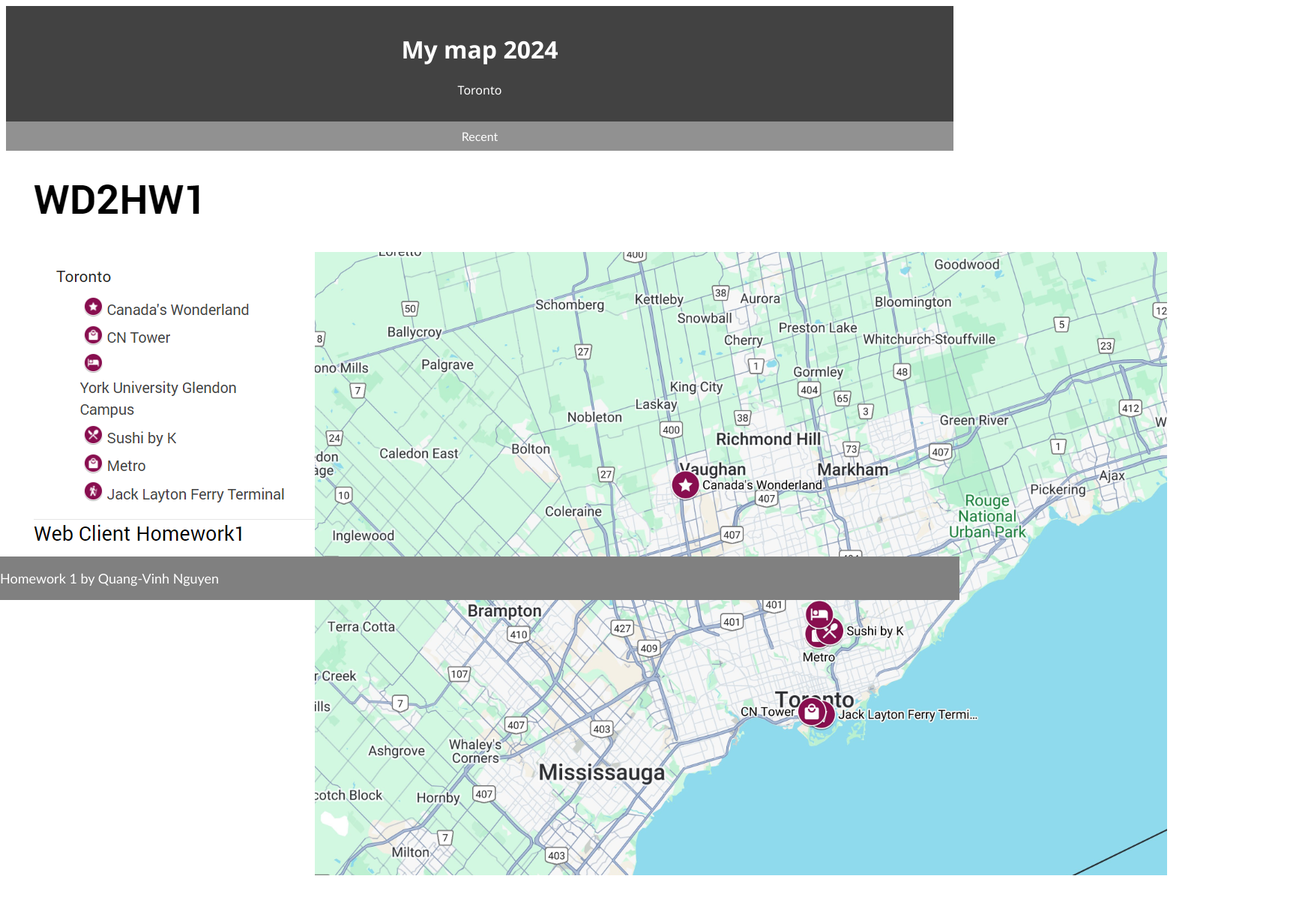
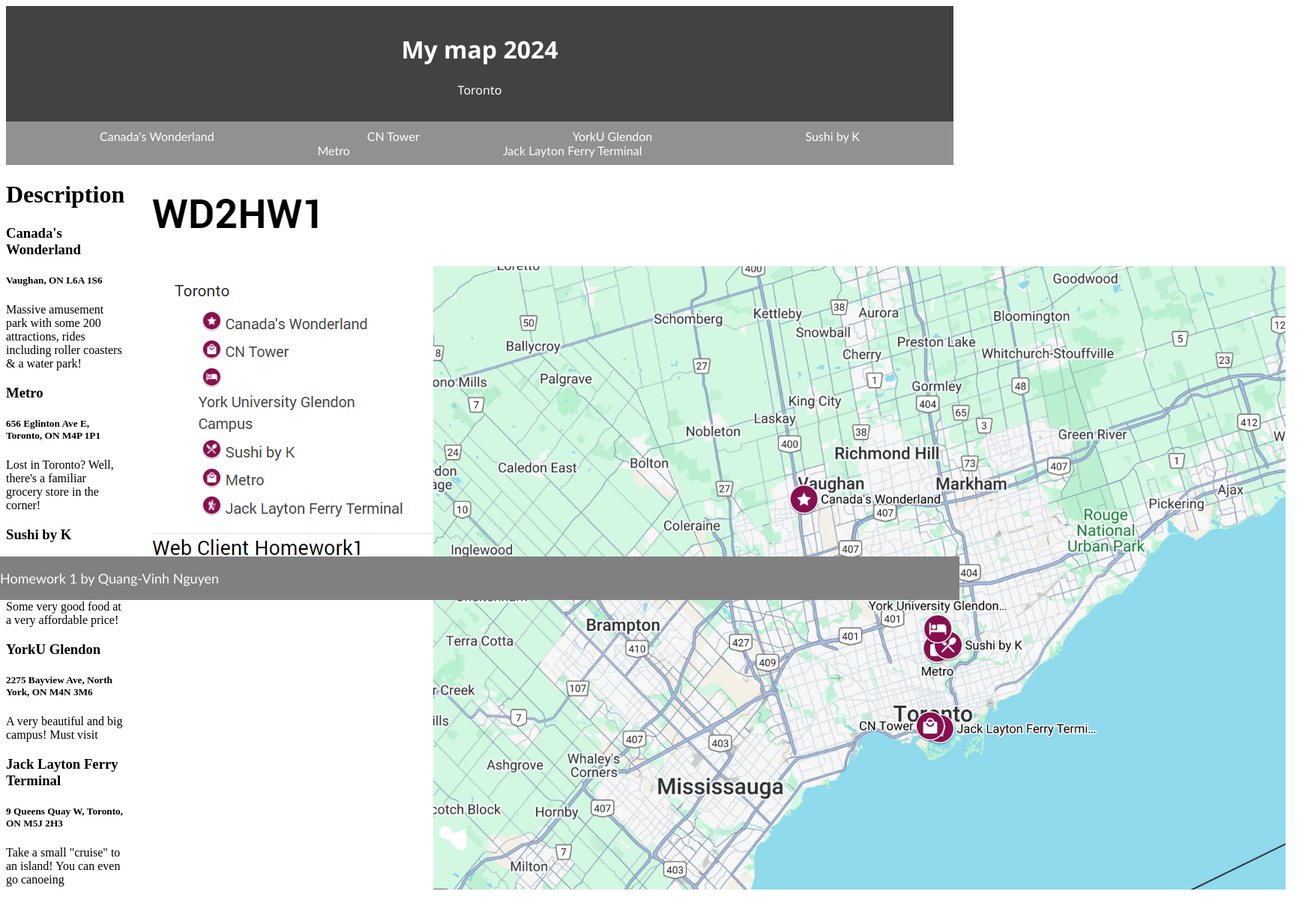
Before and after one commit to QuangVinhN/Web-Client, a plain HTML site: page index.html in a window 1280 px wide. Shown: the whole page at 75% size, 1749 px wide, since content can reach past the window. Drawn offline with Linux system fonts and the light colour scheme.

Commit message:
Add files via upload

```diff
--- a/index.html
+++ b/index.html
@@ -7,27 +7,73 @@
     <link href="./styles.css" rel="stylesheet">
 </head>
 <body>
+    <div class="top">
         <div class="header">
             <h1>My map 2024</h1>
             <p>Toronto</p>
         </div>
         <div class="nav">
-        <a>Recent</a>
+            <a href="">Canada's Wonderland</a>
+            <a href="">CN Tower</a>
+            <a href="">YorkU Glendon</a>
+            <a href="">Sushi by K</a>
+            <a href="">Metro</a>
+            <a href="">Jack Layton Ferry Terminal</a>
+        </div>
     </div>
     <div class="flex-container">
         <div class="main-content">
-
+            <h1>Description</h1>
+            <div class="desc">
+                <div class="wonderland">
+                    <h3>Canada's Wonderland</h3>
+                    <h5>Vaughan, ON L6A 1S6</h5>
+                    <p>Massive amusement park with some 200 attractions, rides including roller coasters & a water park!</p>
+                </div>
+                <div class="metro">
+                    <h3>Metro</h3>
+                    <h5>656 Eglinton Ave E, Toronto, ON M4P 1P1</h5>
+                    <p>Lost in Toronto? Well, there's a familiar grocery store in the corner!</p>
+                </div>
+                <div class="sushi">
+                    <h3>Sushi by K</h3>
+                    <h5>874 Eglinton Ave E, East York, ON M4G 2L1</h5>
+                    <p>Some very good food at a very affordable price!</p>
+                </div>
+                <div class="yorku">
+                    <h3>YorkU Glendon</h3>
+                    <h5>2275 Bayview Ave, North York, ON M4N 3M6</h5>
+                    <p>A very beautiful and big campus! Must visit</p>
+                </div>
+                <div class="ferry">
+                    <h3>Jack Layton Ferry Terminal</h3>
+                    <h5>9 Queens Quay W, Toronto, ON M5J 2H3</h5>
+                    <p>Take a small "cruise" to an island! You can even go canoeing</p>
+                </div>
+            </div>
         </div>
         <div class="sidebar">
             <!-- <iframe src="https://www.google.com/maps/d/embed?mid=1efWuAfKDQtAbbLfgT-_UDbtTTD1J20g&ehbc=2E312F" width="640" height="480"></iframe> -->
             <img src="./map.png" width="" usemap="#map">
             <map name="map">
+                <div title="Canada's Wonderland" class="A">
                     <area href="" shape="circle" coords="878,417,19">
+                </div>
+                <div title="Metro Grocerie store" class="B">
                     <area href="" shape="circle" coords="1050,614,19">
+                </div>
+                <div title="Sushi by K" class="C">
                     <area href="" shape="circle" coords="1078,620,19">
+                </div>
+                <div title="YorkU" class="D">
                     <area href="" shape="circle" coords="1054,598,25">
+                </div>
+                <div title="Jack Layton Ferry Terminal" class="E">
                     <area href="" shape="circle" coords="1075,718,19">
+                </div>
+                <div title="CN Tower" class="F">
                     <area href="" shape="circle" coords="1041,730,20">
+                </div>
             </map>
         </div>
         <div class="footer">
```
Lines whose indentation alone changed are shown as unchanged.
